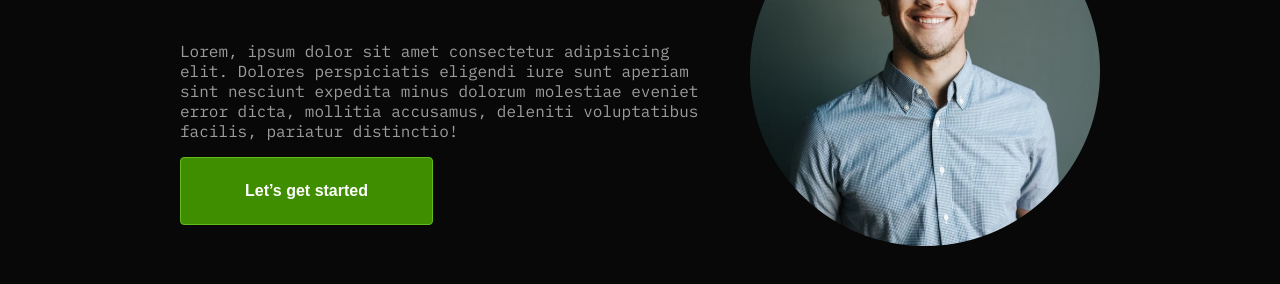
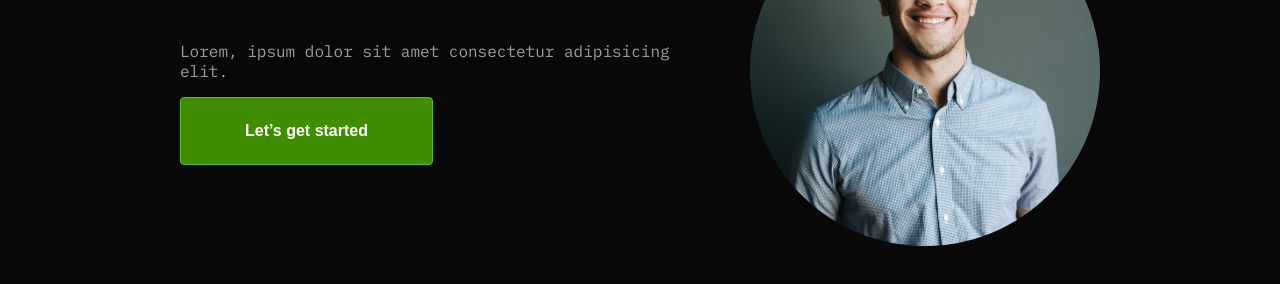
Before and after one commit to hakamfaza/portofolio, a plain HTML site: page index.html in a window 1280 px wide. Shown: the part 252-536 px from the top of the page. Drawn offline with Linux system fonts and the light colour scheme.

Commit message:
update content

```diff
--- a/index.html
+++ b/index.html
@@ -18,12 +18,8 @@
         <div>
           <div>
             <h1>Your Name Here</h1>
-            <p>
-              Lorem, ipsum dolor sit amet consectetur adipisicing elit. Dolores
-              perspiciatis eligendi iure sunt aperiam sint nesciunt expedita
-              minus dolorum molestiae eveniet error dicta, mollitia accusamus,
-              deleniti voluptatibus facilis, pariatur distinctio!
-            </p>
+            <p>Lorem, ipsum dolor sit amet consectetur adipisicing elit.</p>
+
             <button class="btn">Let’s get started</button>
           </div>
         </div>
```
